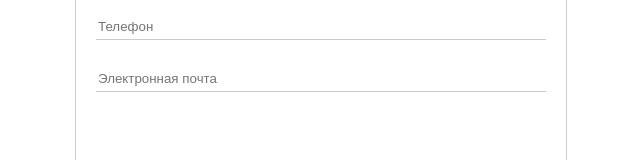
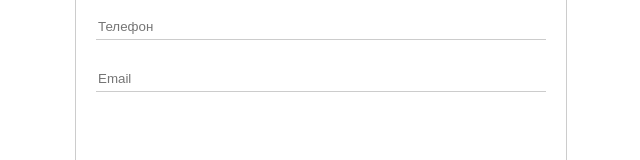
Before and after one commit to justLbee/test-app, a React app: page / in a window 1280 px wide. Shown: the part 292-452 px from the top of the page, without its empty margins (319-959 px from the left). Built offline with nearby package versions, Linux system fonts and the light colour scheme.

Commit message:
Input Создание inputs на форме

```diff
--- a/src/components/SubmitForm/index.js
+++ b/src/components/SubmitForm/index.js
@@ -5,23 +5,74 @@ import Input from "../UI/Input";
 import classes from "../../assets/index.module.scss"
 
 export default class SubmitForm extends Component {
+    state = {
+        formControls: {
+            name : {
+                value       : '',
+                type        : 'text',
+                placeholder : 'Имя',
+                errorMessage: 'Поле не может быть пустым',
+                valid       : false,
+                touched     : false,
+                validation  : {
+                    required : true,
+                    minLength: 1
+                }
+            },
+            phone: {
+                value       : '',
+                type        : 'text',
+                placeholder : 'Телефон',
+                errorMessage: 'Введите корректный пароль',
+                valid       : false,
+                touched     : false,
+                validation  : {
+                    required: true,
+                }
+            },
+            email: {
+                value       : '',
+                type        : 'email',
+                placeholder : 'Email',
+                errorMessage: 'Введите корректный email',
+                valid       : false,
+                touched     : false,
+                validation  : {
+                    required: true,
+                    email   : true
+                }
+            }
+        }
+    };
+
+    onChangeHandler = (event, controlName) => {
+        console.log(controlName);
+    };
+
+    renderInputs() {
+        return Object.keys(this.state.formControls).map((controlName, index) => {
+            const control = this.state.formControls[controlName];
+            return (
+                <Input value={control.value}
+                       type={control.type}
+                       valid={control.valid}
+                       placeholder={control.placeholder}
+                       touched={control.touched}
+                       errorMessgae={control.errorMessage}
+                       shouldValidate={!!control.validation}
+                       key={controlName + index}
+                       onChange={event => this.onChangeHandler(event, controlName)}
+                />
+            )
+        })
+    }
+
     render() {
         return (
             <div className={ classes.formWindowWrapper }>
                 <h1>Заголовок формы</h1>
                 <form>
-                    <Input
-                        type={ 'text' }
-                        placeholder={ 'Имя' }
-                    />
-                    <Input
-                        type={ 'text' }
-                        placeholder={ 'Телефон' }
-                    />
-                    <Input
-                        type={ 'text' }
-                        placeholder={ 'Электронная почта' }
-                    />
+                    { this.renderInputs() }
                 </form>
             </div>
         )
--- a/src/components/UI/Input/index.js
+++ b/src/components/UI/Input/index.js
@@ -25,7 +25,11 @@ const Input = props => {
                 placeholder={ props.placeholder }
             />
             {
-                isInvalid(props) ? <span>{ props.errorMessage || 'Неверные данные' }</span> : null
+                isInvalid(props)
+                    ?
+                    <span>{ props.errorMessage || 'Неверные данные' }</span>
+                    :
+                    null
             }
         </div>
     )
```
